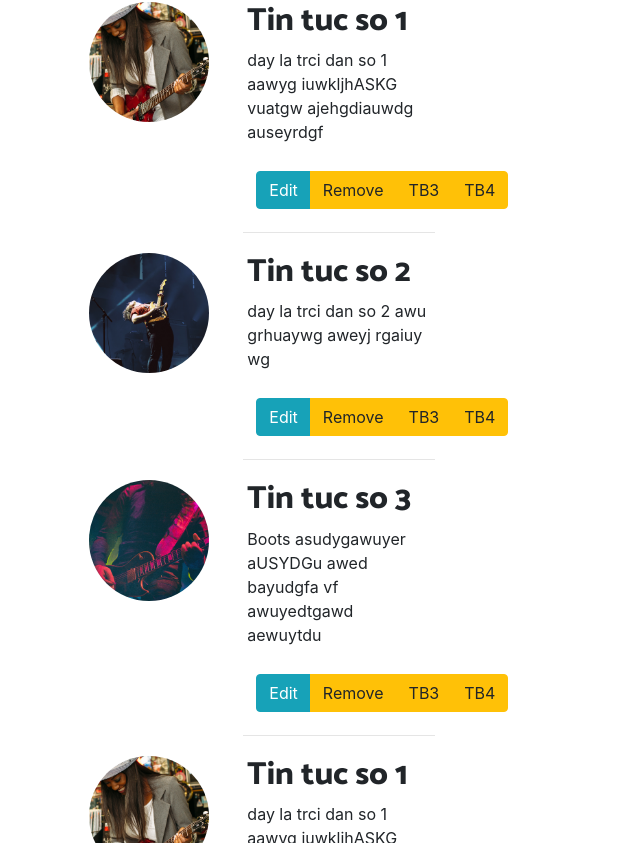
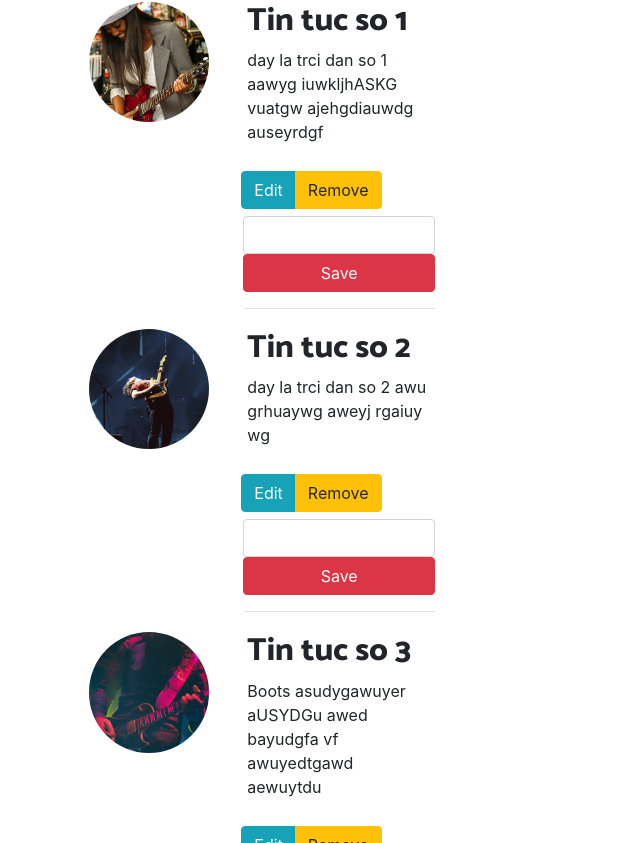
Before and after one commit to cntt2-tamguyen/react-js, a React (Create React App) app: page / in a window 1280 px wide. Shown: the part 737-1580 px from the top of the page, without its empty margins (0-640 px from the left). Built offline with nearby package versions, Linux system fonts and the light colour scheme.

Commit message:
[PHAN-07] 019 Hieu ve state

```diff
--- a/src/Component/Content/Content.js
+++ b/src/Component/Content/Content.js
@@ -3,7 +3,9 @@ import React, { Component } from 'react';
 class Content extends Component {
     constructor(props) {
         super(props);
-
+        this.state = {
+            trangthai:0
+        }
     }
 
     thongbao = () => {
@@ -33,11 +35,17 @@ class Content extends Component {
                                 <h2 className="display-6">{this.props.tieude}</h2>
                                 <p>{this.props.trichdan}</p>
                             </div>
-                            <div className="btn btn-group">
-                                <div className="btn btn-info" onClick={this.thongbao}>Edit</div>
-                                <div className="btn btn-warning" onClick={this.thongbao2}>Remove</div>
-                                <div className="btn btn-warning" onClick={() => this.thongbao3("Thong bao 3") }>TB3</div>
-                                <div className="btn btn-warning" onClick={this.thongbao3.bind(this,"Thong bao 4") }>TB4</div>
+                            <div className="row">
+                                <div className="btn btn-group">
+                                    <div className="btn btn-info" onClick={this.thongbao}>Edit</div>
+                                    <div className="btn btn-warning" onClick={this.thongbao2}>Remove</div>
+                                </div>
+                            </div>
+                            <div classname="row">
+                                <div className="form-group">
+                                    <input type="text" name="ten" id className="form-control" />
+                                    <div className="btn btn-block btn-danger" onclick="{this.thongbao}">Save</div>
+                                </div>
                             </div>
                             <hr/>
                         </div>
```
